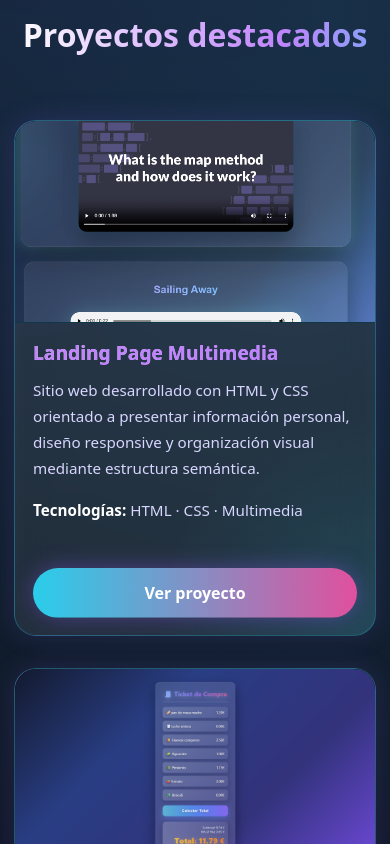
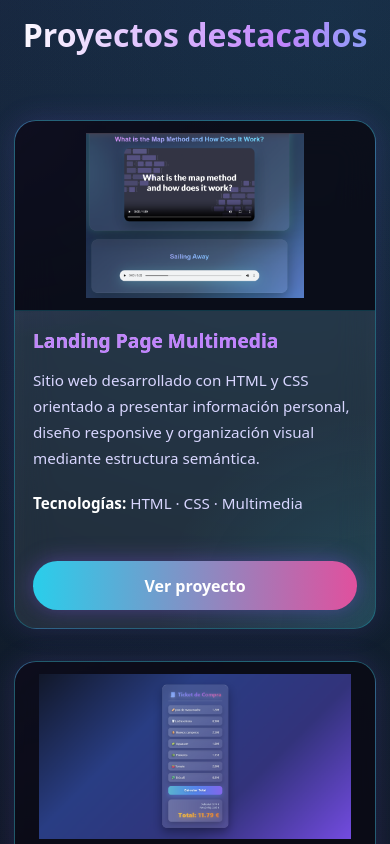
Before and after one commit to Aroa-coder/mi-proyecto-final, a React (Vite) app: page / in a window 390 px wide. Shown: the part 1880-2724 px from the top of the page. Built offline with nearby package versions, Linux system fonts and the light colour scheme.

Commit message:
finaaaal

```diff
--- a/src/components/ProjectCard/ProjectCard.module.css
+++ b/src/components/ProjectCard/ProjectCard.module.css
@@ -9,7 +9,7 @@
   display: flex;
   flex-direction: column;
   height: 100%;
-  min-height: 560px;
+  min-height: 600px;
 
   border-radius: 26px;
 
@@ -48,8 +48,12 @@
 
 .imageWrapper {
   width: 100%;
-  aspect-ratio: 16 / 9;
+  height: 250px;
   overflow: hidden;
+
+  display: flex;
+  align-items: center;
+  justify-content: center;
 
   background-color: rgba(7, 7, 17, 0.85);
   border-bottom: 1px solid rgba(34, 211, 238, 0.22);
@@ -60,8 +64,11 @@
   height: 100%;
 
   display: block;
-  object-fit: cover;
+
+  object-fit: contain;
   object-position: center;
+
+  padding: 0.75rem;
 
   transition:
     transform 0.45s ease,
@@ -69,7 +76,7 @@
 }
 
 .card:hover .image {
-  transform: scale(1.06);
+  transform: scale(1.04);
   filter: brightness(1.08) saturate(1.15);
 }
 
@@ -86,7 +93,12 @@
 }
 
 .title {
-  margin: 0 0 0.9rem;
+  margin: 0 0 1rem;
+
+  min-height: 3.5rem;
+
+  display: flex;
+  align-items: flex-start;
 
   font-size: clamp(1.25rem, 2vw, 1.45rem);
   line-height: 1.2;
@@ -110,7 +122,9 @@
 }
 
 .description {
-  margin: 0 0 1rem;
+  margin: 0 0 1.2rem;
+
+  min-height: 7rem;
 
   color: #d8d6ff;
   line-height: 1.7;
@@ -119,6 +133,8 @@
 
 .technologies {
   margin: 0 0 1.5rem;
+
+  min-height: 2rem;
 
   color: #ffffff;
   line-height: 1.5;
@@ -178,11 +194,19 @@
 
 @media (max-width: 900px) {
   .card {
-    min-height: 520px;
+    min-height: 570px;
+  }
+
+  .imageWrapper {
+    height: 230px;
   }
 
   .content {
     padding: 1.35rem;
+  }
+
+  .description {
+    min-height: 6.5rem;
   }
 }
 
@@ -195,8 +219,18 @@
     min-height: auto;
   }
 
+  .imageWrapper {
+    height: 220px;
+  }
+
   .content {
     padding: 1.3rem;
+  }
+
+  .title,
+  .description,
+  .technologies {
+    min-height: auto;
   }
 
   .description {
@@ -215,6 +249,10 @@
 @media (max-width: 420px) {
   .card {
     border-radius: 22px;
+  }
+
+  .imageWrapper {
+    height: 190px;
   }
 
   .content {
```
